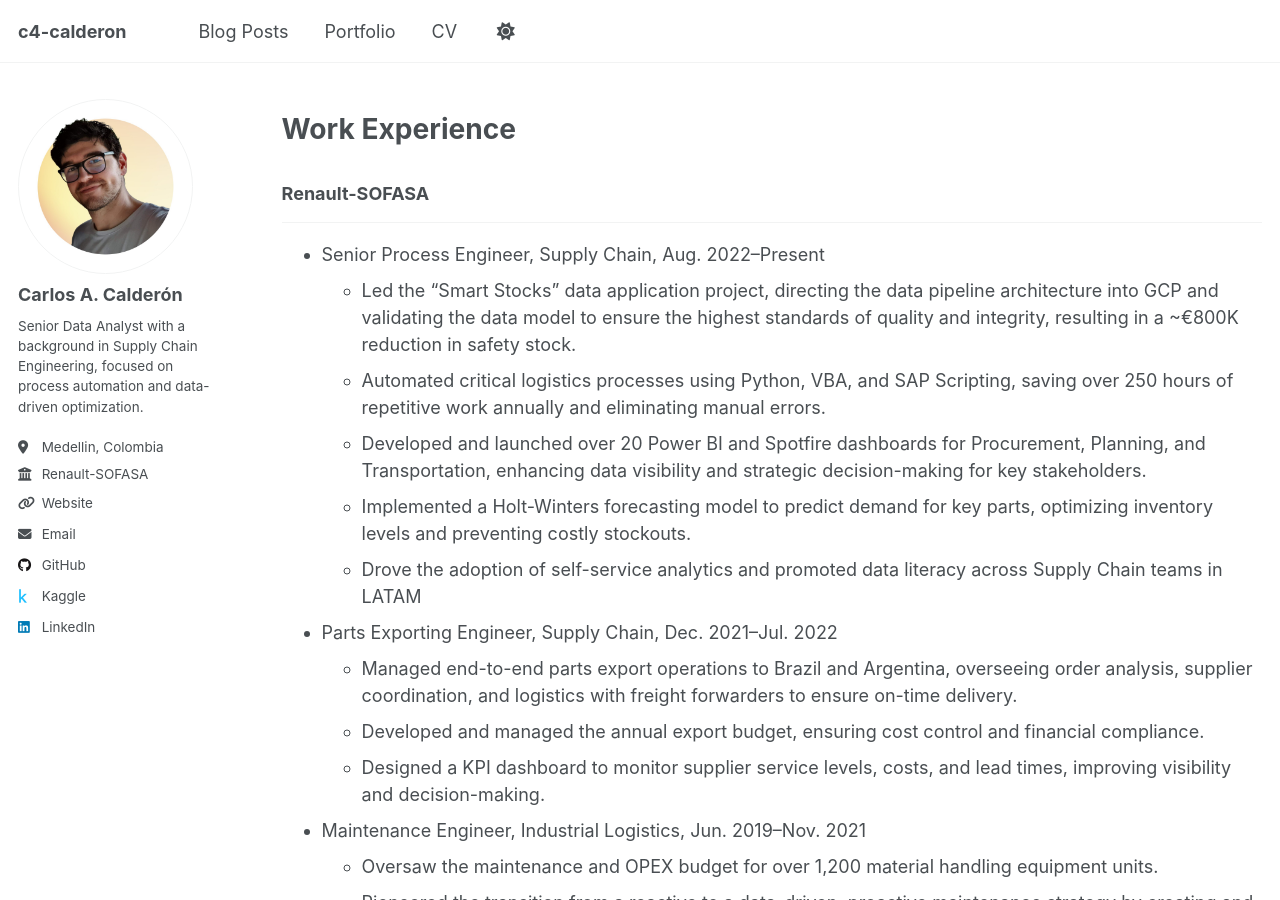
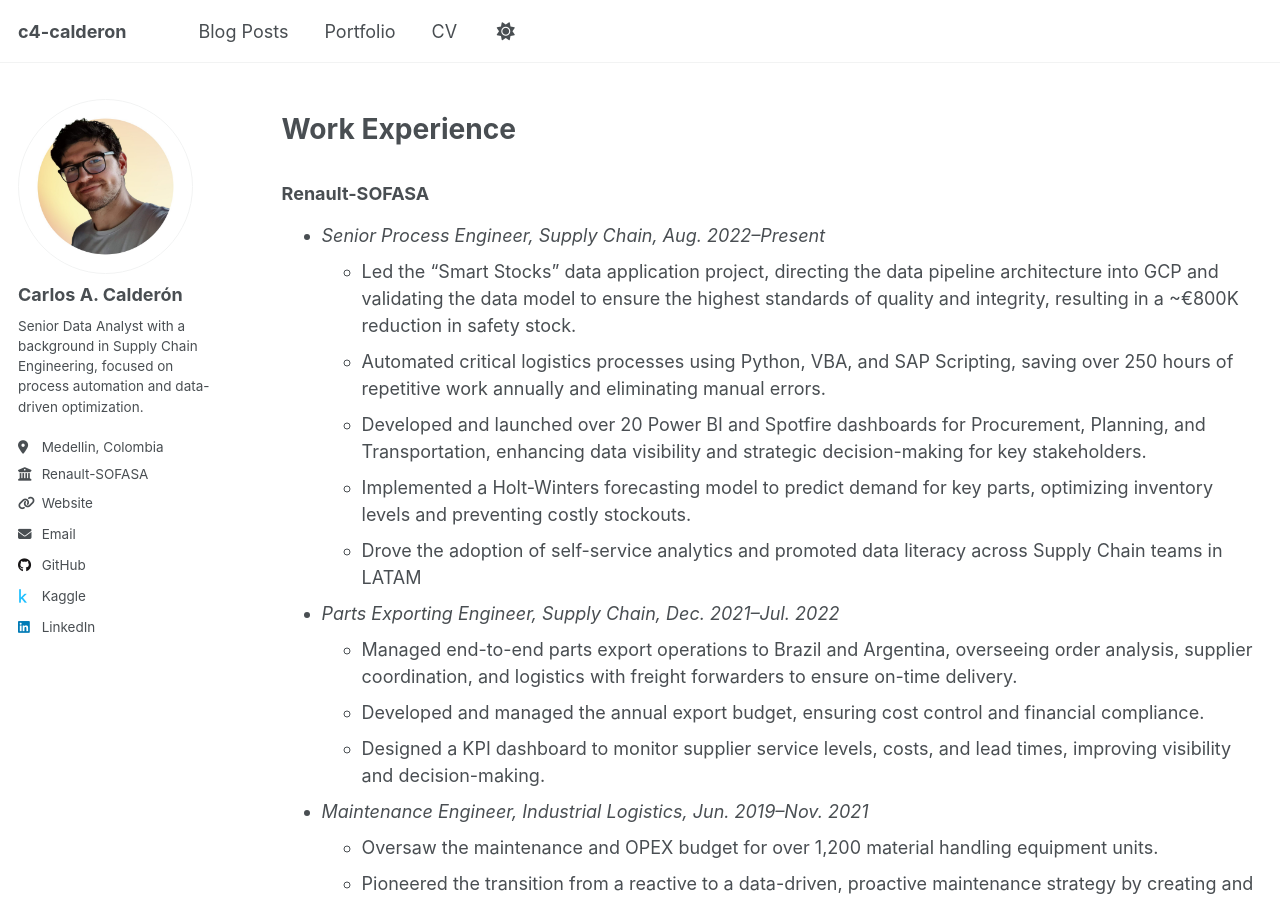
Before and after one commit to c4-calderon/c4-calderon.github.io, a Jekyll site: the page built from _pages/cv.md, in a window 1280 px wide and 900 px high. Built offline with Jekyll 4.4.1, drawn with Linux system fonts in a browser that asks for light colours; a script that is not in the unit is left out.

Commit message:
Small CV format adjustment: Applied italics to job positions

```diff
--- a/_pages/cv.md
+++ b/_pages/cv.md
@@ -13,21 +13,20 @@
 ======
 
 ### Renault-SOFASA
----
-* Senior Process Engineer, Supply Chain, Aug. 2022–Present
+* _Senior Process Engineer, Supply Chain, Aug. 2022–Present_
   * Led the "Smart Stocks" data application project, directing the data pipeline architecture into GCP and validating the data model to ensure the highest standards of quality and integrity, resulting in a ~€800K reduction in safety stock.
   * Automated critical logistics processes using Python, VBA, and SAP Scripting, saving over 250 hours of repetitive work annually and eliminating manual errors.
   * Developed and launched over 20 Power BI and Spotfire dashboards for Procurement, Planning, and Transportation, enhancing data visibility and strategic decision-making for key stakeholders.
   * Implemented a Holt-Winters forecasting model to predict demand for key parts, optimizing inventory levels and preventing costly stockouts.
   * Drove the adoption of self-service analytics and promoted data literacy across Supply Chain teams in LATAM
-* Parts Exporting Engineer, Supply Chain, Dec. 2021–Jul. 2022
+* _Parts Exporting Engineer, Supply Chain, Dec. 2021–Jul. 2022_
   * Managed end-to-end parts export operations to Brazil and Argentina, overseeing order analysis, supplier coordination, and logistics with freight forwarders to ensure on-time delivery.
   * Developed and managed the annual export budget, ensuring cost control and financial compliance.
   * Designed a KPI dashboard to monitor supplier service levels, costs, and lead times, improving visibility and decision-making.
-* Maintenance Engineer, Industrial Logistics, Jun. 2019–Nov. 2021
+* _Maintenance Engineer, Industrial Logistics, Jun. 2019–Nov. 2021_
   * Oversaw the maintenance and OPEX budget for over 1,200 material handling equipment units.
   * Pioneered the transition from a reactive to a data-driven, proactive maintenance strategy by creating and launching a new preventive maintenance program for intralogistics equipment.
-* Shop Floor Supervisor, Industrial Logistics, Sep. 2017–May 2019
+* _Shop Floor Supervisor, Industrial Logistics, Sep. 2017–May 2019_
   * Managed a team of 22 plant operators for warehousing and in-plant parts supply, meeting key objectives in Safety, Quality and Productivity.
   * Coordinated training and development programs for all team operators to enhance team capabilities and performance
 
```
